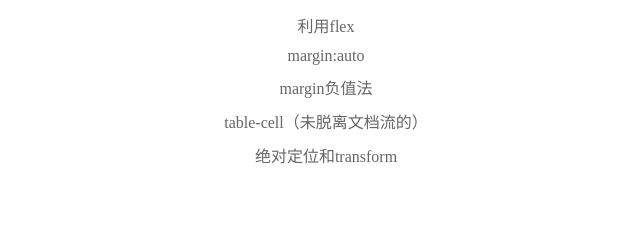
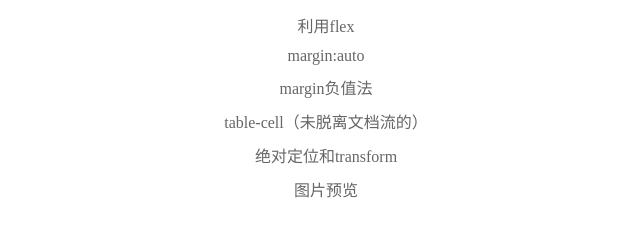
Before and after one commit to wangzilong1997/web-base, a plain HTML site: page index.html in a window 1280 px wide. Shown: the whole page, without its empty margins (314-954 px from the left). Drawn offline with Linux system fonts and the light colour scheme.

Commit message:
Update index.html

```diff
--- a/index.html
+++ b/index.html
@@ -22,6 +22,6 @@
     <a href="CSS垂直居中方法\negativemargin.html">margin负值法</a>
     <a href="CSS垂直居中方法\table-cell.html">table-cell（未脱离文档流的）</a>
     <a href="CSS垂直居中方法\transform.html">绝对定位和transform</a>
-    <a href="windowurl.html"></a>
+    <a href="windowurl.html">图片预览</a>
   </body>
 </html>
```
